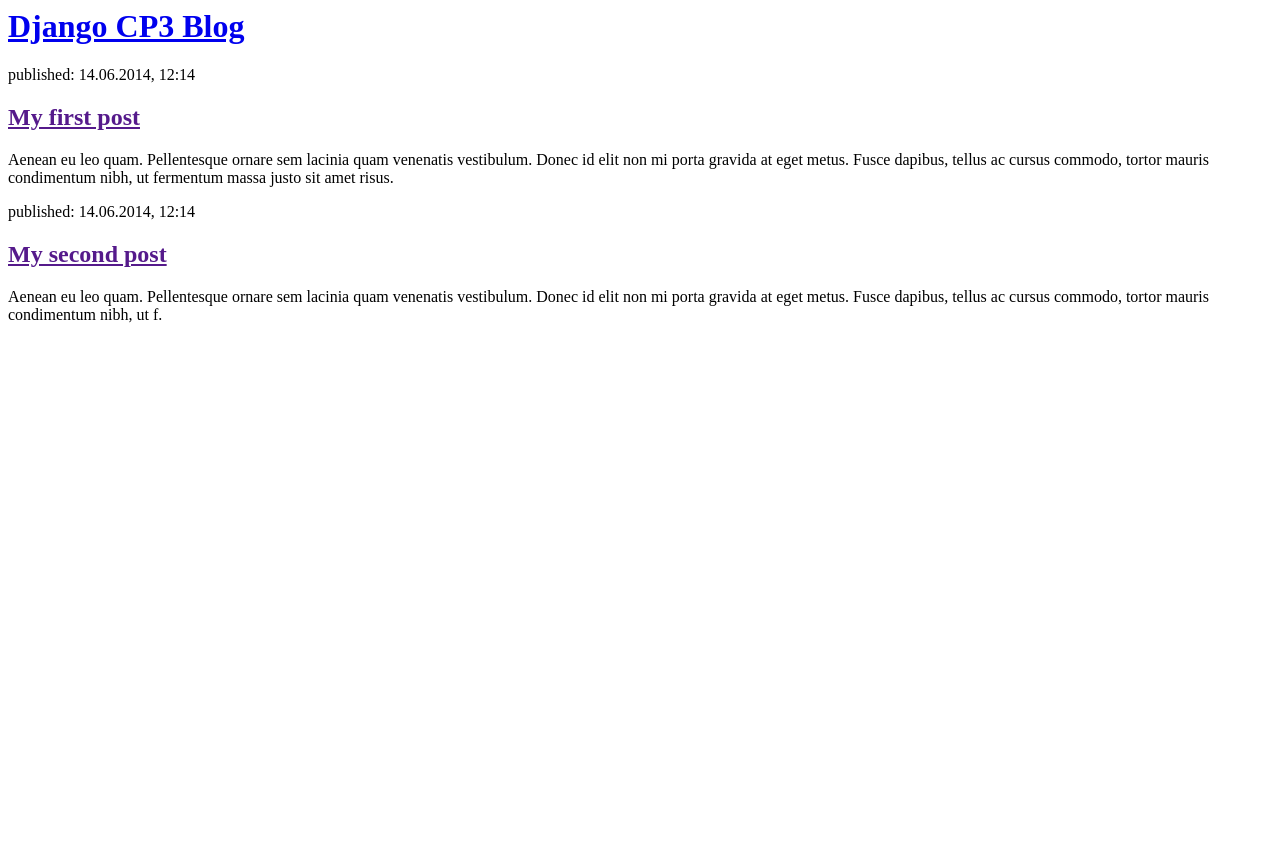
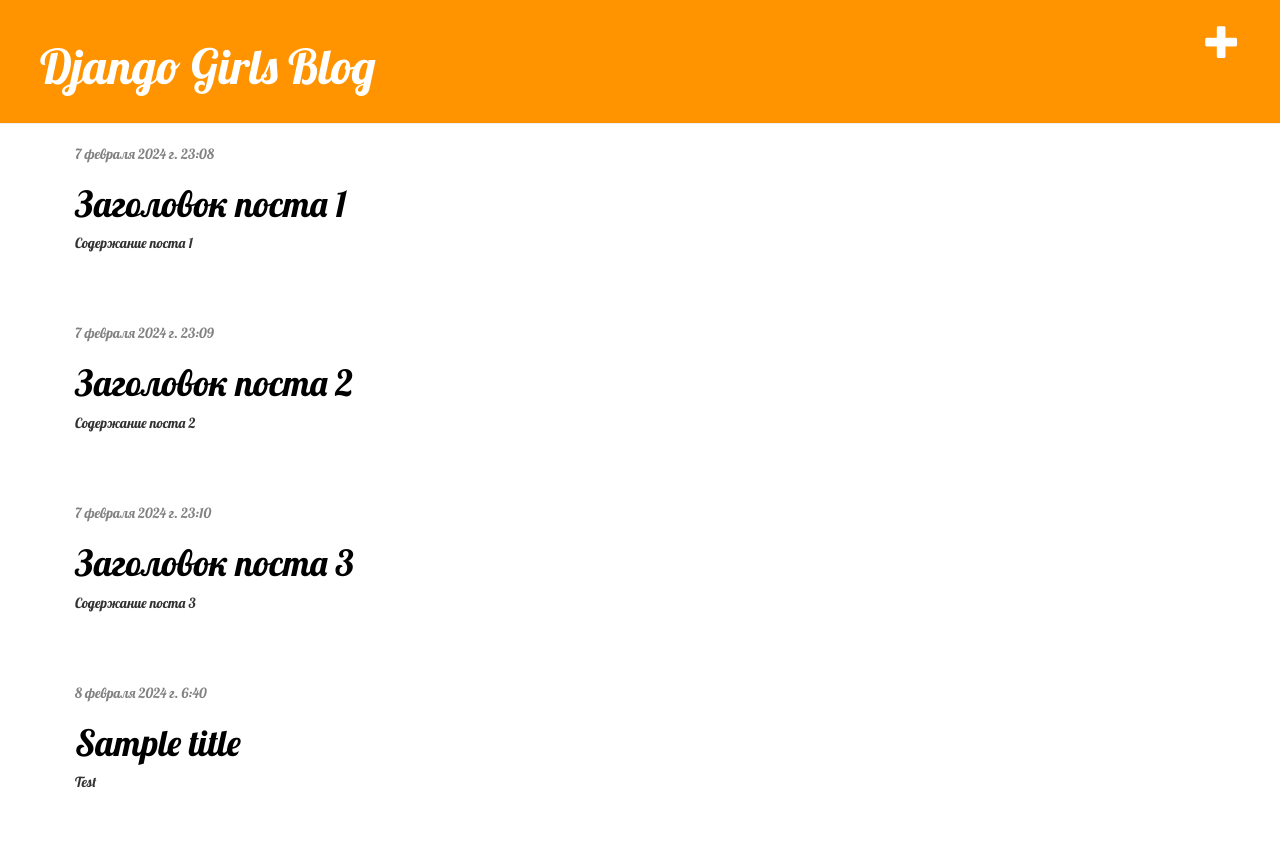
Before and after one commit to Supreme555/Back-End-ALAMU, a Django app: page / in a window 1280 px wide. Before the commit the page ends 323 px from the top, so only its background shows below. Run offline with Django 5.2, Linux system fonts and the light colour scheme; data comes from the database, SQL or seed files in the repository; both versions use the stored data as it was after the commit; some libraries are stand-ins or nearby versions.

Commit message:
Added view and template for detailed blog post as well as CSS for the site.

```diff
--- /dev/null
+++ b/cp3/blog/static/css/blog.css
@@ -0,0 +1,54 @@
+h1 a {
+    color: #FCA205;
+}
+body {
+    font-family: 'Lobster';
+    margin: 0;
+}
+.page-header {
+    background-color: #ff9400;
+    margin-top: 0;
+    padding: 20px 20px 20px 40px;
+}
+
+.page-header h1, .page-header h1 a, .page-header h1 a:visited, .page-header h1 a:active {
+    color: #ffffff;
+    font-size: 36pt;
+    text-decoration: none;
+}
+
+.content {
+    margin-left: 40px;
+}
+
+h1, h2, h3, h4 {
+    font-family: 'Lobster', cursive;
+}
+
+.date {
+    color: #828282;
+}
+
+.save {
+    float: right;
+}
+
+.post-form textarea, .post-form input {
+    width: 100%;
+}
+
+.top-menu, .top-menu:hover, .top-menu:visited {
+    color: #ffffff;
+    float: right;
+    font-size: 26pt;
+    margin-right: 20px;
+}
+
+.post {
+    margin-left: 20px;
+    margin-bottom: 70px;
+}
+
+.post h1 a, .post h1 a:visited {
+    color: #000000;
+}
--- /dev/null
+++ b/cp3/blog/templates/blog/base.html
@@ -0,0 +1,30 @@
+<!DOCTYPE html>
+<html lang="en">
+{% load static %}
+
+<head>
+    <meta charset="UTF-8">
+    <meta name="viewport" content="width=device-width, initial-scale=1.0">
+    <title>Django CP3 blog</title>
+    <link rel="stylesheet" href="//maxcdn.bootstrapcdn.com/bootstrap/3.2.0/css/bootstrap.min.css">
+    <link rel="stylesheet" href="//maxcdn.bootstrapcdn.com/bootstrap/3.2.0/css/bootstrap-theme.min.css">
+    <link href='//fonts.googleapis.com/css?family=Lobster&subset=latin,latin-ext' rel='stylesheet' type='text/css'>
+    <link rel="stylesheet" href="{% static 'css/blog.css' %}">
+</head>
+
+<body>
+    <div class="page-header">
+        <a href="{% url 'post_new' %}" class="top-menu"><span class="glyphicon glyphicon-plus"></span></a>
+        <h1><a href="/">Django Girls Blog</a></h1>
+    </div>
+    <div class="content container">
+        <div class="row">
+            <div class="col-md-8">
+                {% block content %}
+                {% endblock %}
+            </div>
+        </div>
+    </div>
+</body>
+
+</html>
--- a/cp3/blog/templates/blog/post_list.html
+++ b/cp3/blog/templates/blog/post_list.html
@@ -1,22 +1,13 @@
-<html>
-    <head>
-        <title>Django CP3 blog</title>
-    </head>
-    <body>
-        <div>
-            <h1><a href="/">Django CP3 Blog</a></h1>
+{% extends 'blog/base.html' %}
+
+{% block content %}
+    {% for post in posts %}
+        <div class="post">
+            <div class="date">
+                {{ post.published_date }}
+            </div>
+            <h1><a href="{% url 'post_detail' pk=post.pk %}">{{ post.title }}</a></h1>
+            <p>{{ post.text|linebreaksbr }}</p>
         </div>
-
-        <div>
-            <p>published: 14.06.2014, 12:14</p>
-            <h2><a href="">My first post</a></h2>
-            <p>Aenean eu leo quam. Pellentesque ornare sem lacinia quam venenatis vestibulum. Donec id elit non mi porta gravida at eget metus. Fusce dapibus, tellus ac cursus commodo, tortor mauris condimentum nibh, ut fermentum massa justo sit amet risus.</p>
-        </div>
-
-        <div>
-            <p>published: 14.06.2014, 12:14</p>
-            <h2><a href="">My second post</a></h2>
-            <p>Aenean eu leo quam. Pellentesque ornare sem lacinia quam venenatis vestibulum. Donec id elit non mi porta gravida at eget metus. Fusce dapibus, tellus ac cursus commodo, tortor mauris condimentum nibh, ut f.</p>
-        </div>
-    </body>
-</html>
+    {% endfor %}
+{% endblock %}
--- a/cp3/blog/urls.py
+++ b/cp3/blog/urls.py
@@ -3,4 +3,5 @@ from . import views
 
 urlpatterns = [
     path('', views.post_list, name='post_list'),
+    path('post/<int:pk>/', views.post_detail, name='post_detail'),
 ]
--- a/cp3/blog/views.py
+++ b/cp3/blog/views.py
@@ -1,5 +1,41 @@
 from django.shortcuts import render
+from django.utils import timezone
+from .models import Post
+from .forms import PostForm
+from django.shortcuts import redirect
+from django.shortcuts import render, get_object_or_404
 
-# Create your views here.
 def post_list(request):
-    return render(request, 'blog/post_list.html', {})
+    posts = Post.objects.filter(published_date__lte=timezone.now()).order_by('published_date')
+    return render(request, 'blog/post_list.html', {'posts': posts})
+
+def post_detail(request, pk):
+    post = get_object_or_404(Post, pk=pk)
+    return render(request, 'blog/post_detail.html', {'post': post})
+
+def post_new(request):
+    if request.method == "POST":
+        form = PostForm(request.POST)
+        if form.is_valid():
+            post = form.save(commit=False)
+            post.author = request.user
+            post.published_date = timezone.now()
+            post.save()
+            return redirect('post_detail', pk=post.pk)
+    else:
+        form = PostForm()
+    return render(request, 'blog/post_edit.html', {'form': form})
+
+def post_edit(request, pk):
+    post = get_object_or_404(Post, pk=pk)
+    if request.method == "POST":
+        form = PostForm(request.POST, instance=post)
+        if form.is_valid():
+            post = form.save(commit=False)
+            post.author = request.user
+            post.published_date = timezone.now()
+            post.save()
+            return redirect('post_detail', pk=post.pk)
+    else:
+        form = PostForm(instance=post)
+    return render(request, 'blog/post_edit.html', {'form': form})
```
Also changed, not shown: cp3/blog/forms.py (added, +9 -0 lines), cp3/blog/templates/blog/post_detail.html (added, +13 -0 lines), cp3/blog/templates/blog/post_edit.html (added, +21 -0 lines), cp3/db.sqlite3.
